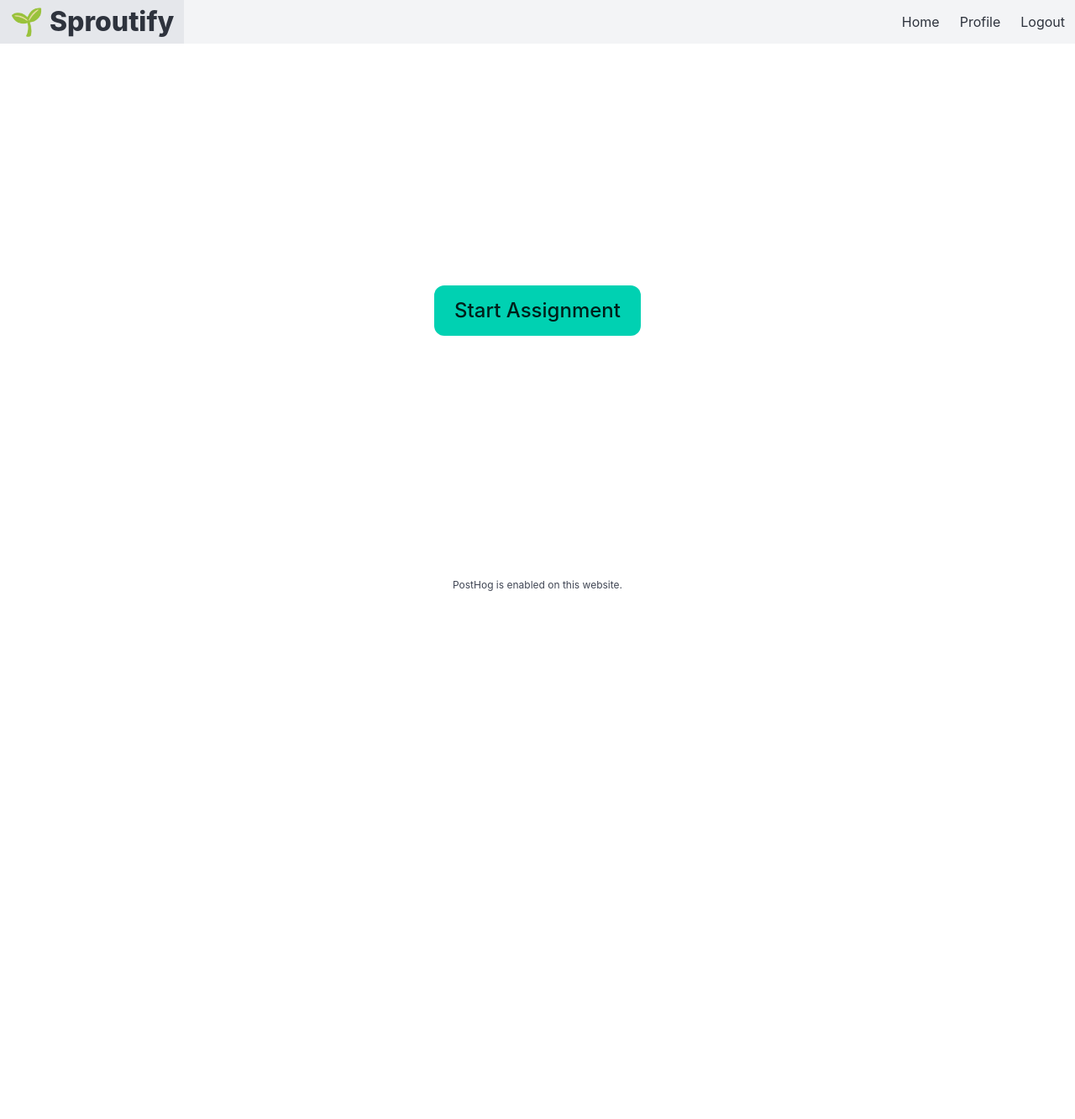
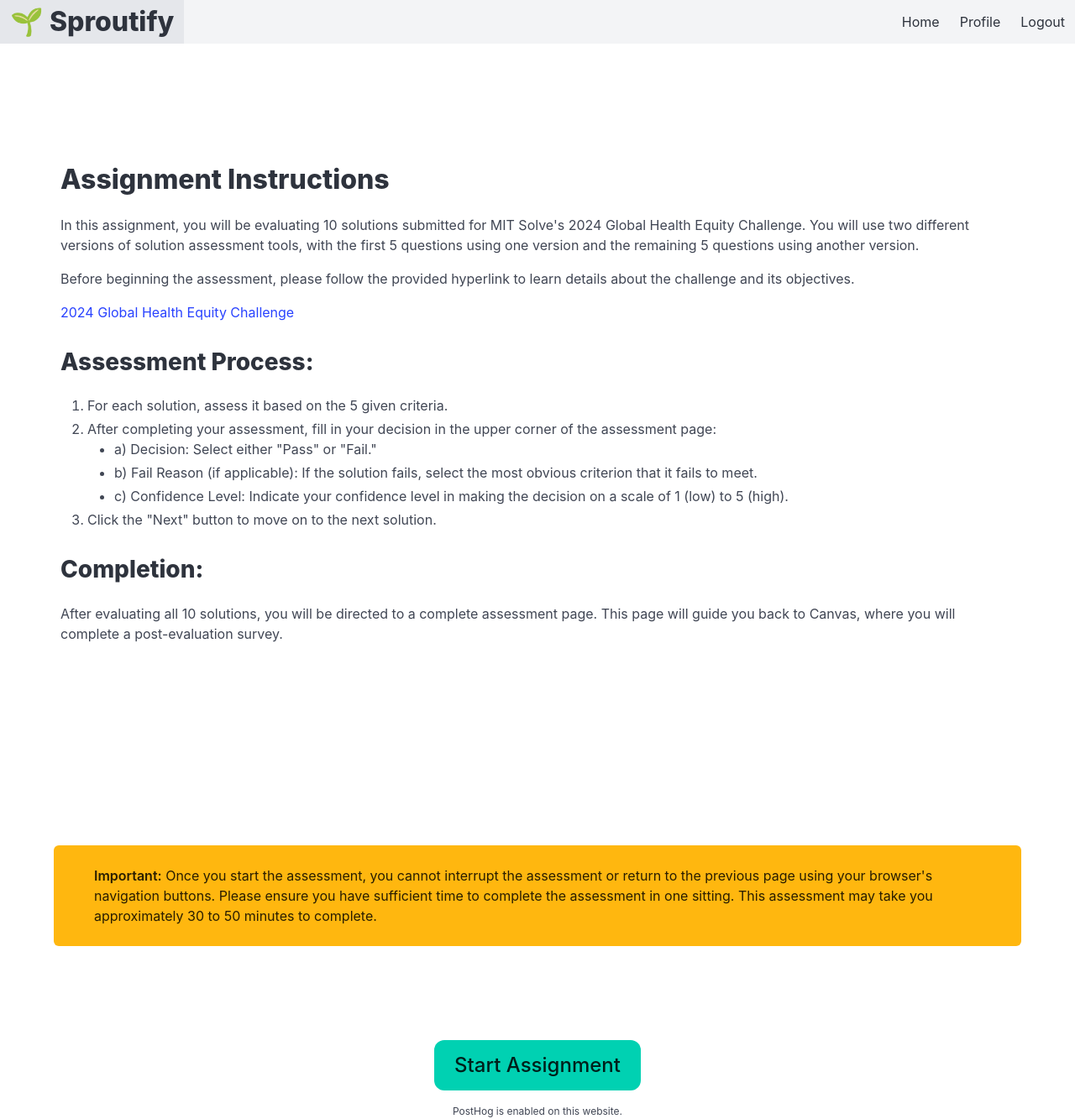
Before and after one commit to Sproutify-ai/sproutify-emba, a Flask app: page /profile in a window 1280 px wide. Shown: the whole page at 84% size. Before the commit the page ends 704 px from the top, so only its background shows below. Run offline with Flask 3, Linux system fonts and the light colour scheme; the visitor is signed in with stand-in values (Sample User, id 1); parts of the project's set-up code (start-up, migrations or seed data) failed here and were passed over; some libraries are stand-ins or nearby versions.

Commit message:
instruction

```diff
--- a/sproutify/templates/profile.html
+++ b/sproutify/templates/profile.html
@@ -1,10 +1,49 @@
 {% extends '_base.html' %}
+
 {% block content %}
-  <section class="hero is-large">
-    <div class="hero-body">
-      <div class="container has-text-centered">
-        <a href="{{ url_for('main.start') }}" class="button is-primary is-large">Start Assignment</a>
+
+<section class="hero is-medium">
+  <div class="hero-body">
+    <div class="container">
+      <h1 class="title">Assignment Instructions</h1>
+      <div class="content">
+        <p>In this assignment, you will be evaluating 10 solutions submitted for MIT Solve's 2024 Global Health Equity Challenge. You will use two different versions of solution assessment tools, with the first 5 questions using one version and the remaining 5 questions using another version.</p>
+        <p>Before beginning the assessment, please follow the provided hyperlink to learn details about the challenge and its objectives.</p>
+        <p><a href="https://solve.mit.edu/challenges/2024-global-health-challenge" target="_blank">2024 Global Health Equity Challenge</a></p>
+        <h2 class="subtitle">Assessment Process:</h2>
+        <ol>
+          <li>For each solution, assess it based on the 5 given criteria.</li>
+          <li>After completing your assessment, fill in your decision in the upper corner of the assessment page:
+            <ul>
+              <li>a) Decision: Select either "Pass" or "Fail."</li>
+              <li>b) Fail Reason (if applicable): If the solution fails, select the most obvious criterion that it fails to meet.</li>
+              <li>c) Confidence Level: Indicate your confidence level in making the decision on a scale of 1 (low) to 5 (high).</li>
+            </ul>
+          </li>
+          <li>Click the "Next" button to move on to the next solution.</li>
+        </ol>
+        <h2 class="subtitle">Completion:</h2>
+        <p>After evaluating all 10 solutions, you will be directed to a complete assessment page. This page will guide you back to Canvas, where you will complete a post-evaluation survey.</p>
       </div>
     </div>
-  </section>
+  </div>
+</section>
+
+<section class="section">
+  <div class="container">
+    <div class="notification is-warning my-6 py-5 px-6">
+      <p><strong>Important:</strong> Once you start the assessment, you cannot interrupt the assessment or return to the previous page using your browser's navigation buttons. Please ensure you have sufficient time to complete the assessment in one sitting. This assessment may take you approximately 30 to 50 minutes to complete.</p>
+    </div>
+  </div>
+</section>
+
+
+<section class="hero is-small">
+  <div class="hero-body py-4">
+    <div class="container has-text-centered">
+      <a href="{{ url_for('main.start') }}" class="button is-primary is-large">Start Assignment</a>
+    </div>
+  </div>
+</section>
+
 {% endblock %}
```
